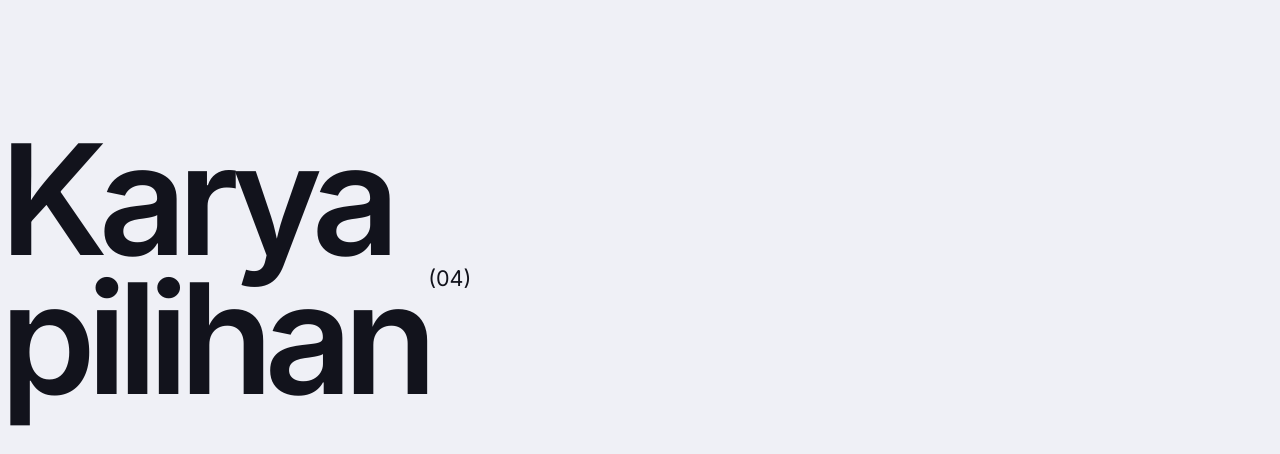
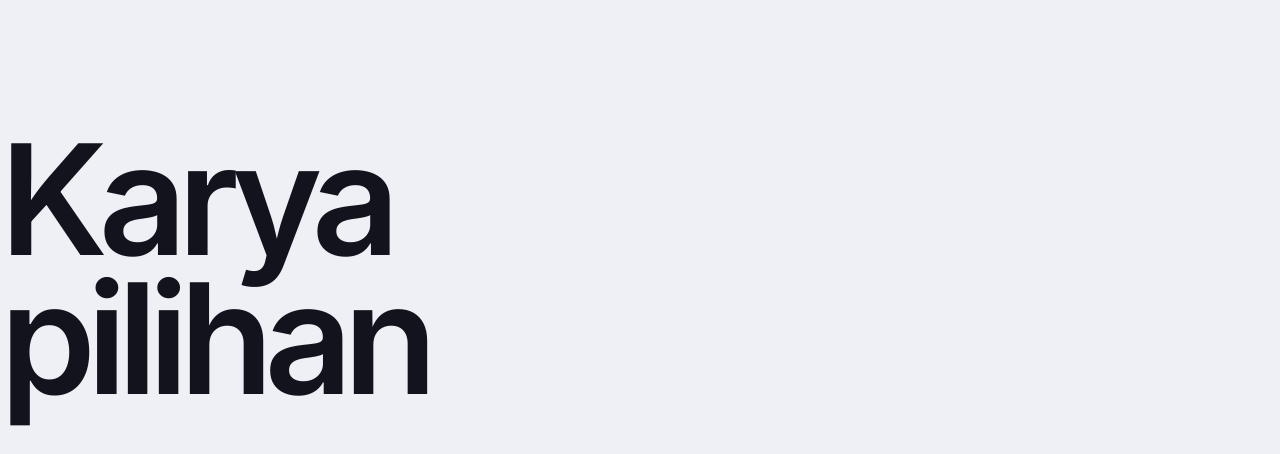
Before and after one commit to bintgrmdhn/Website-Pembelian-Rumah, a plain HTML site: page index.html in a window 1280 px wide. Shown: the part 5060-5514 px from the top of the page. Drawn offline with nearby package versions, Linux system fonts and the light colour scheme.

Commit message:
Hapus label (04) dari judul Karya
Co-Authored-By: Claude Sonnet 5.5 <noreply@anthropic.com>
Claude-Session: https://claude.ai/code/session_01NeTNpdBLDGn37P2FBXgifm

```diff
--- a/css/sections.css
+++ b/css/sections.css
@@ -90,12 +90,6 @@
   letter-spacing: -0.06em;
   line-height: 0.9;
   margin: 0 0 50px;
-}
-#karya h2 sup {
-  font-size: 0.14em;
-  font-weight: 400;
-  letter-spacing: 0;
-  vertical-align: top;
 }
 .grid {
   display: grid;
--- a/index.html
+++ b/index.html
@@ -79,7 +79,7 @@
 <line class="cb" style="transform-origin:296px 53px" x1="296" y1="53" x2="296" y2="121" stroke="currentColor" stroke-width="1.5"/>
 <g class="ld"><circle cx="296" cy="122" r="3" fill="currentColor"/><path d="M296 122L284 131M296 122L308 131" stroke="currentColor" stroke-width="1.2"/><rect x="282" y="131" width="28" height="6" fill="#e0b000" stroke="currentColor" stroke-width="1"/></g></g>
 </svg><p>Dari lahan kosong sampai serah terima kunci, dikerjakan rapi dan tepat waktu.</p></div><div><h3>Dari gambar kerja sampai serah terima kunci, kami mengerjakan rumah impian Anda dengan teliti.</h3><p>Kami kontraktor yang menangani pembangunan dan renovasi, mulai dari perencanaan, pengawasan mutu, sampai finishing. Anggaran jelas, jadwal terukur, dan progres selalu dilaporkan kepada Anda.</p><div class="chips"><span>Bangun rumah</span><span>Renovasi</span><span>Struktur</span><span>Finishing</span><span>Pengawasan</span></div><a class="btn" href="#lahan">Lihat proses kerja kami <b>↗</b></a></div></div></section>
-<section id="karya" class="wrap"><h2>Karya<br>pilihan<sup>(04)</sup></h2><div class="grid">
+<section id="karya" class="wrap"><h2>Karya<br>pilihan</h2><div class="grid">
 <a class="card" href="#kontak"><small>Penghargaan desain 2026 · Finalis</small>Aplikasi kesehatan harian</a>
 <a class="card" href="#kontak">Aplikasi belajar membaca anak</a>
 <a class="card" href="#kontak">Pengalaman web scroll 3D</a>
```
